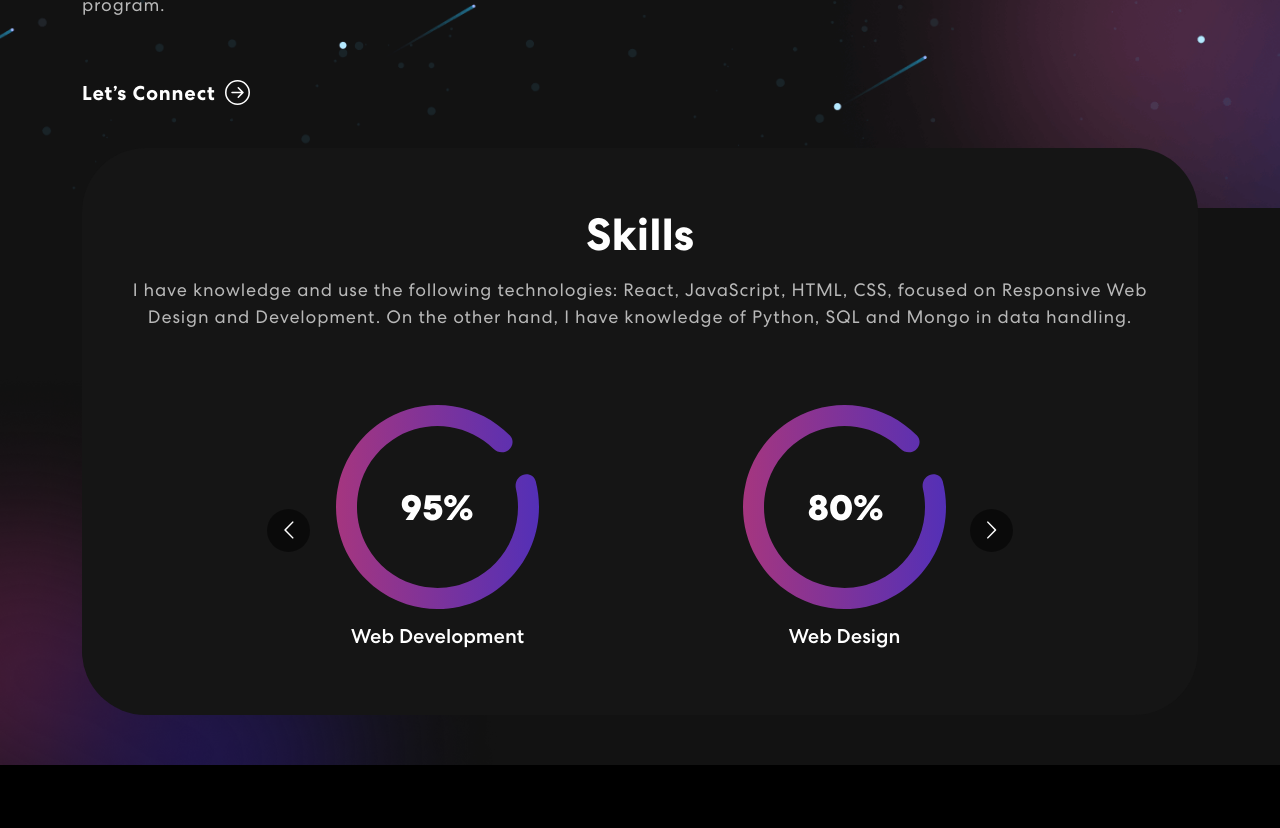
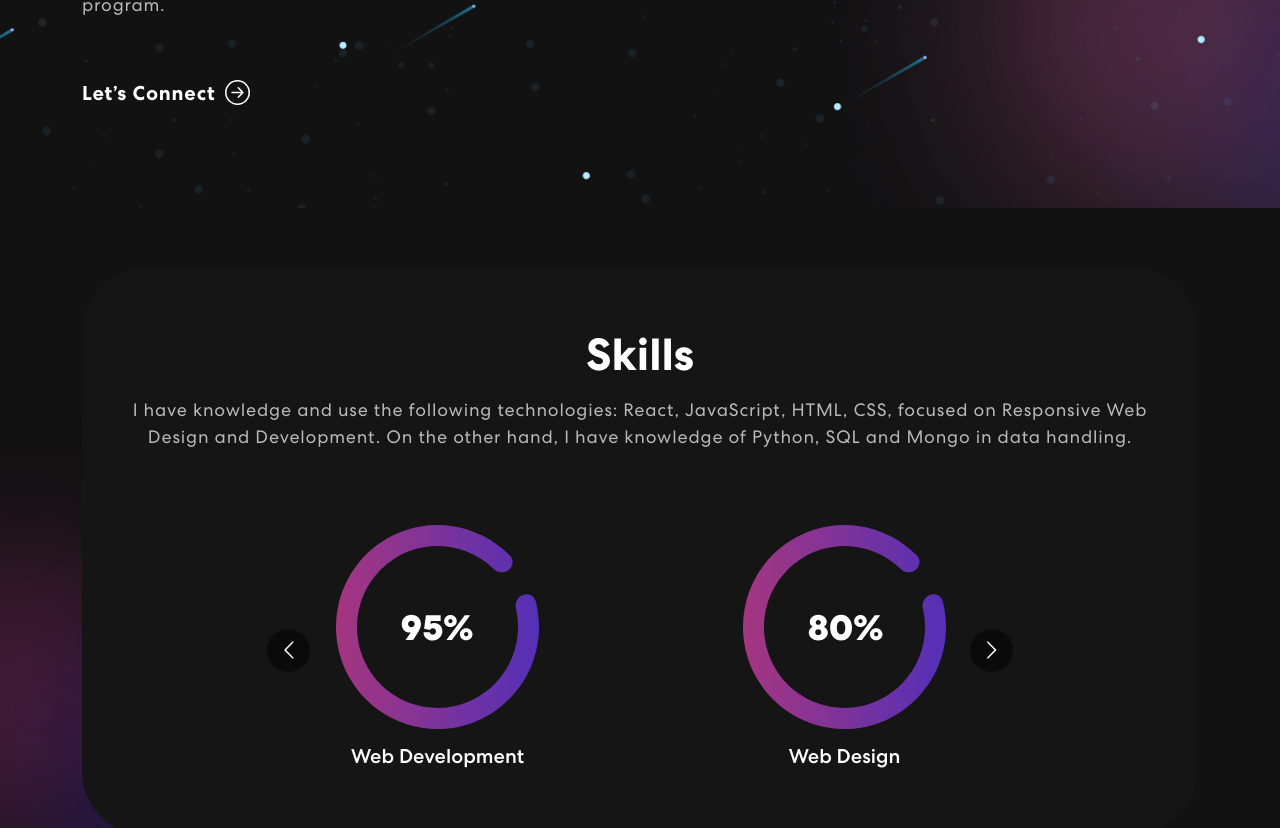
Before and after one commit to Camicardenasp/NEW_Portfolio, a React (Vite) app: page / in a window 1280 px wide. Shown: the part 763-1591 px from the top of the page. Built offline with nearby package versions, Linux system fonts and the light colour scheme.

Commit message:
Fixed position of Skills and Contact.

```diff
--- a/src/App.css
+++ b/src/App.css
@@ -407,7 +407,7 @@ nav.navbar .navbar-toggler[aria-expanded="true"] .navbar-toggler-icon:before {
   border-radius: 64px;
   text-align: center;
   padding: 60px 50px;
-  margin-top: -60px;
+  margin-top: 60px;
 }
 
 .skill h2 {
@@ -636,6 +636,7 @@ nav.navbar .navbar-toggler[aria-expanded="true"] .navbar-toggler-icon:before {
   font-size: 45px;
   font-weight: 700;
   margin-bottom: 30px;
+  margin-top:30px;
 }
 
 .contact form input,
```
